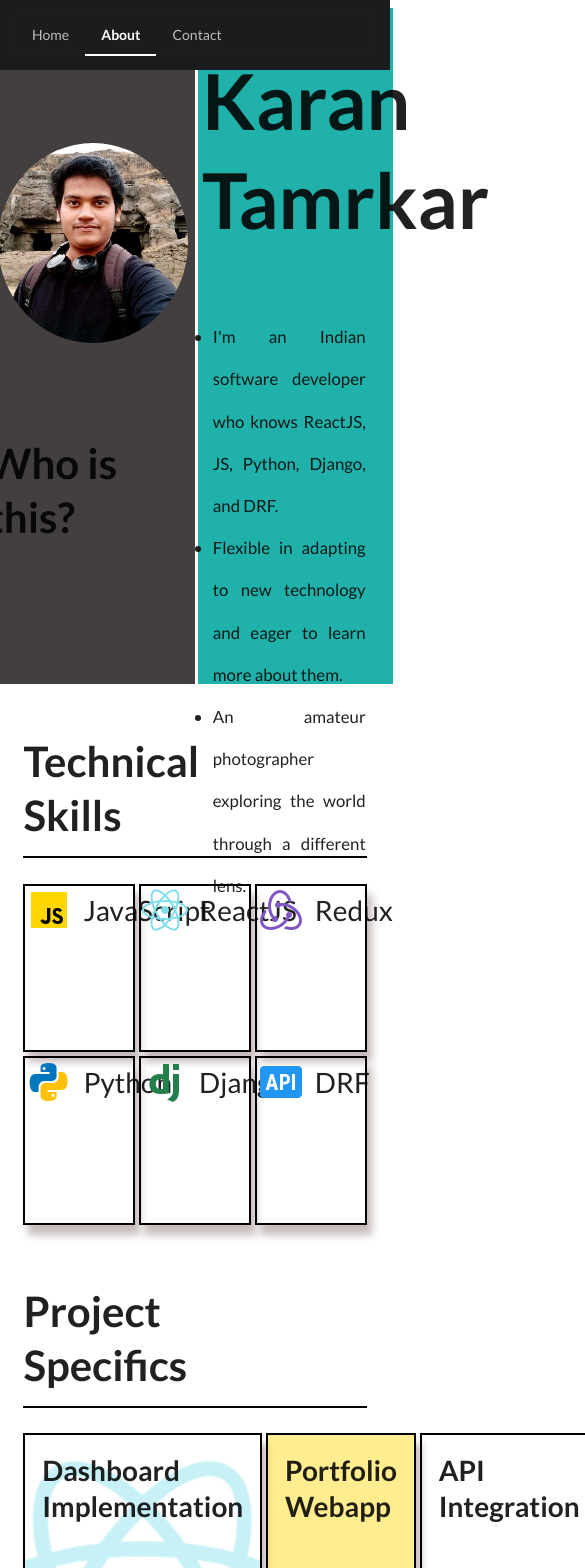
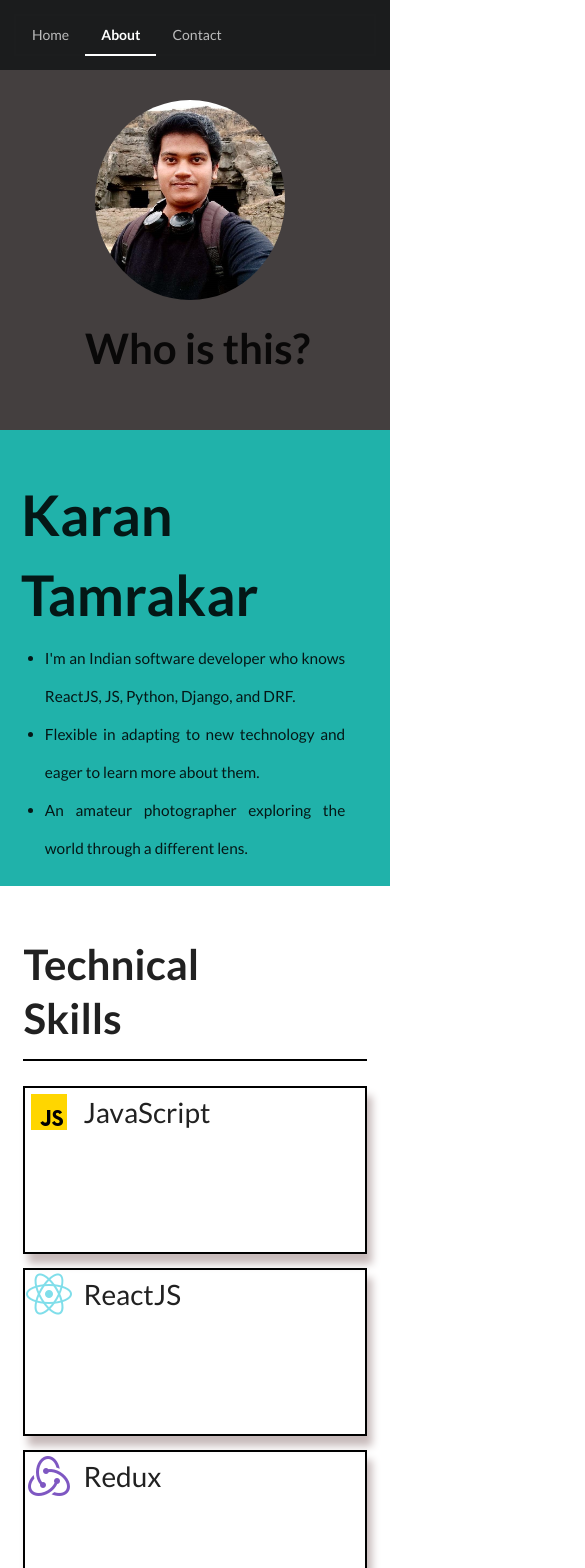
Before and after one commit to ktam0001/portfolio, a React (Create React App) app: page /about in a window 390 px wide. Shown: the top 1568 px of the page, 585 px wide, since content can reach past the window. Built offline with nearby package versions, Linux system fonts and the light colour scheme.

Commit message:
feat: added responsive friendly behaviour for whole about and contact pages

```diff
--- a/src/components/About.js
+++ b/src/components/About.js
@@ -17,7 +17,7 @@ const  About = () => {
                     <h2 className = "big-font">Who is this?</h2>
                 </div>
                 <div className = 'grid1-div2'>
-                    <h2 className = "bigger-font">Karan<br/>Tamrkar</h2>
+                    <p className = "bigger-font">Karan<br/>Tamrakar</p>
 
                     <ul className = 'intro-p'>
                         <li>I'm an Indian software developer who knows ReactJS, JS, Python, Django, and DRF.</li>
@@ -33,9 +33,11 @@ const  About = () => {
                 <a target = '_blank' href = 'https://www.instagram.com/karan_tamrakar/'>
                     <img className = 'instalink-img' src = {instaprofilelogo} alt = 'insta_logo'/>
                 </a>
+                <section className='instalink-section'>
                     <a target = '_blank' href = 'https://www.instagram.com/karan_tamrakar/'>
-                    <h3 className = 'instalink-h3'>See through my lens...</h3>
+                        <p className = 'instalink-h3'>See through my lens...</p>
                     </a>
+                </section>
             </div>
             <GenGrid css = {{
                 footer_main_div : 'footerC1 footerC1-duplicate',
--- a/src/components/Contact.js
+++ b/src/components/Contact.js
@@ -11,7 +11,7 @@ function Contact() {
             <div className = 'contact-maindiv'>
                 <Header prop = 'Contact'></Header>
                 <div className = 'contact-h1-div'>
-                    <h1 className = 'contact-h1'>Let's Connect</h1>
+                    <p className = 'contact-h1'>Let's Connect</p>
                 </div>
                 <ContactForm></ContactForm>
                 <div className = 'resume_dlink'>
--- a/src/components/CoreProjectGrid.js
+++ b/src/components/CoreProjectGrid.js
@@ -1,10 +1,9 @@
-import React from 'react'
 import './styles/coreprojectgrid.css';
 
 
 // core-div-2-img1
 // <img classname = 'core-div-2img' src = {ReactJSimg} alt = ''/>
-const CoreProjectGrid = (props) => {
+const CoreProjectGrid = () => {
     return (
         <div className = 'core-div-1'>
             <div className = 'core-div-2 core-div-2-img1'>
--- a/src/components/styles/about.css
+++ b/src/components/styles/about.css
@@ -11,12 +11,12 @@
 }
 .grid1{
     display: grid;
-    grid-template-rows: 80vh;
+    grid-template-rows: 70vh;
     grid-template-columns: 50% 50%;
     /* column-gap: 8px; */
     column-gap: 3px;
-    margin-top: 1vh;
-    margin-right: 0;
+    margin-top: 2vh;
+    /* margin-right: 0; */
 }
 .grid1-div1{
     background-color: rgb(68, 63, 63);
@@ -28,7 +28,9 @@
 }
 
 .grid1-div2{
+    position: relative;
     background-color: lightseagreen;
+    padding-top: 2vh;
     /* grid-row-start: 1;
     grid-column-start: 2;
     grid-row-end : 3; */
@@ -56,34 +58,129 @@
 }
 
 .bigger-font{
-    font-size: 5.5em;
-    position: inherit;
-    padding-top : 5vh;
-    padding-left : 1vw;
+    font-size: 5.5rem;
+    position: absolute;
+    padding-top : 2rem;
+    padding-left : 1.5rem;
+    font-weight: 800;
     /* top : 5vh;
     left : 1vw;
     right : 0; */
 }
 
 .intro-p{
-    font-size: 1.2em;
+    position: absolute;
+    top: 19rem;
+    font-size: 1.2rem;
     /* margin-left : 2.3vw; */
-    margin-left : 3.8vw;
-    margin-top : 8vh;
-    margin-right : 7vw;
+    margin-left : 3.2rem;
+    /* margin-top : ; */
+    margin-right : 3.2rem;
     text-align: justify;
     text-justify: inter-word;
     line-height: 5vh;
+    /* overflow: hidden; */
 }
 
 .instalink{
     margin-top : 10vh;
     display: flex;
     justify-content: center;
+    align-items: ;
 
 }
 
 .instalink-h3{
     font-size: 3em;
-    padding-top : 17px;
+    font-weight: 700;
+    padding-bottom: 0.5rem;
+    /* padding-top : 17px; */
 }
+
+
+
+.instalink-section{
+    display: flex;
+    justify-content: center;
+    /* align-items: center; */
+    flex-direction: column;
+    /* margin-top: 2vh; */
+}
+
+/* need to work more later on -> might need to cover other smaller screen sizes as well */
+@media screen and (max-width: 768px) {
+    /* .bigger-font{
+        font-size: 4.5rem;
+        font-weight: 600;
+    } */
+     /* above one, need to check later about this, most probably need to change the font size of the bigger-font class and weight as well */
+    .intro-p{
+        line-height: 4.5vh;
+    }
+    /* .grid1-div2{
+        padding-top: 100px; */
+        /* grid-row-start: 1;
+        grid-column-start: 2;
+        grid-row-end : 3; */
+    /* } */
+}
+
+@media (max-width: 768px) {
+  .grid1 {
+    grid-template-columns: 100%;  /* Stack items vertically */
+    grid-template-rows: 49vh 50vh;     /* Let rows adjust based on content */
+  }
+  .instalink-h3{
+    font-size: 1.7rem;
+    font-weight: 600;
+    /* padding-top: 2rem; */
+    }
+    .instalink-img{
+        width: 5em;
+        height: 5em;
+        /* margin-right: 1rem; */
+        /* margin-top: 1rem; */
+        }
+}
+
+@media (max-width: 670px) {
+  .bigger-font{
+        font-size: 4rem;
+        font-weight: 600;
+    }
+    .intro-p{
+        margin-top:-4rem;
+        font-size: 1.1rem;
+    }
+    .big-font{
+        margin-top: 4rem;
+    }
+    .grid1 {
+        grid-template-columns: 100%;  /* Stack items vertically */
+        grid-template-rows: 49vh fit-content;     /* Let rows adjust based on content */
+        overflow: hidden;
+        text-overflow: ellipsis;
+    }
+}
+
+@media screen and (max-width: 562px) {
+    .grid1 {
+        grid-template-columns: 100%;  /* Stack items vertically */
+        grid-template-rows: 49vh 54vh;     /* Let rows adjust based on content */
+    }
+
+}
+
+@media screen and (max-width: 386px) {
+    .grid1 {
+        grid-template-columns: 100%;  /* Stack items vertically */
+        grid-template-rows: 49vh 64vh;     /* Let rows adjust based on content */
+    }
+
+}
+
+@media screen and (min-width: 1200px) {
+    .intro-p{
+        margin-top: 2rem;
+    }
+}
--- a/src/components/styles/basic.css
+++ b/src/components/styles/basic.css
@@ -14,7 +14,8 @@
   /* padding: 2rem; */
   text-align: center;
   position: relative;
-  height: 90vh;
+  /* height: 64.1vh; */
+  height: 100vh;
 }
 .center-rounded{
     height: 180px;
@@ -77,3 +78,11 @@
   from{border-right-color: rgba(255, 255, 255, 0.75);}
   to{border-right-color: transparent;}
 }
+
+@media screen and (max-width: 768px) {
+    .body{
+        height: 60.8vh;
+        /* padding: 0;
+        margin: 0; */
+    }
+}
--- a/src/components/styles/contact.css
+++ b/src/components/styles/contact.css
@@ -10,7 +10,8 @@
     width: 100vw;
 }
 .contact-h1{
-    font-size: 6em;
+    font-size: 6rem;
+    font-weight: 800;
     color: rgb(53, 46, 46);
     position: relative;
     left : 50%;
@@ -31,3 +32,60 @@
 .input-msg{
     color : rgb(53, 46, 46);
 }
+
+@media screen and (max-width: 768px) {
+    .contact-h1{
+        font-size: 5rem;
+        top: 53%;
+        /* left : 50%; */
+        /* margin-left: -2em; */
+    }
+    /* .resume_dlink_h3{
+        font-size: 1.5em;
+    } */
+
+}
+
+@media screen and (max-width: 580px) {
+    .contact-h1-div{
+        margin-top: 1vh;
+        background-image: linear-gradient(to right, rgba(255,0,0,0), rgb(95, 88, 88, 0.5));
+        height: 60vh;
+        width: 100vw;
+    }
+    /*.contact-h1{
+        font-size: 5rem;
+        top: 53%;
+        /* left : 50%; */
+        /* margin-left: -2em; */
+    /*}*/
+
+    /* .resume_dlink_h3{
+        font-size: 1.5em;
+    } */
+
+}
+
+@media screen and (max-width: 480px) {
+    .contact-h1-div{
+        margin-top: 1vh;
+        background-image: linear-gradient(to right, rgba(255,0,0,0), rgb(95, 88, 88, 0.5));
+        height: 50vh;
+        width: 100vw;
+    }
+    .contact-h1{
+        font-size: 4rem;
+    }
+}
+
+@media screen and (max-width: 420px) {
+   .contact-h1-div{
+        margin-top: 1vh;
+        background-image: linear-gradient(to right, rgba(255,0,0,0), rgb(95, 88, 88, 0.5));
+        height: 40vh;
+        width: 100vw;
+    }
+    .contact-h1{
+        font-size: 3rem;
+    }
+}
--- a/src/components/styles/contactform.css
+++ b/src/components/styles/contactform.css
@@ -78,8 +78,51 @@ button:focus {
     outline: none;
 }
 .form-div-1{
+    display: flex;
+    justify-content: space-between;
 }
 
 .form-div-2{
 
 }
+
+@media screen and (max-width: 580px){
+    .form-div-1{
+        display: flex;
+        flex-direction: column;
+        row-gap: 1rem;
+    }
+    .input-name{
+        width: 100%;
+    }
+    .input-email{
+        width: 100%;
+    }
+}
+
+@media screen and (max-width: 480px) {
+    .input-msg{
+        height : 20vh;/* this updated*/
+    }
+    .main-form{
+        height: fit-content;/* this updated*/
+    }
+    .input-submit{
+        min-height: 3rem;/* this updated*/
+    }
+}
+
+@media screen and (max-width: 420px) {
+    .input-msg{
+        height : 15vh;/* this updated*/
+    }
+    .input-submit{
+        min-height: 3rem;/* this updated*/
+    }
+    .input-name{
+        height: 3.5rem;
+    }
+    .input-email{
+        height: 3.5rem;
+    }
+}
--- a/src/components/styles/coreprojectgrid.css
+++ b/src/components/styles/coreprojectgrid.css
@@ -7,11 +7,23 @@
 .core-div-1{
     margin-top: 3vh;
     display: grid;
-    /* position : absolute; */
     grid-template-rows: auto auto;
-    grid-template-columns: auto auto auto;
-    grid-gap: 1vw;
+    grid-template-columns: repeat(3, 1fr);
+    grid-gap: 0.8rem;
 }
+
+@media (max-width: 900px) {
+    .core-div-1 {
+        grid-template-columns: repeat(2, 1fr);
+    }
+}
+
+@media (max-width: 600px) {
+    .core-div-1 {
+        grid-template-columns: 1fr;
+    }
+}
+
 .core-div-2-img1{
     background-image: url('../images/reactjs-backimg.png');
     background-repeat: no-repeat;
--- a/src/components/styles/footer.css
+++ b/src/components/styles/footer.css
@@ -30,6 +30,7 @@
 }
 .footerC2{
     position: relative;
+    /* max-width: fit-content; */
 }
 
 .labelC{
@@ -44,7 +45,15 @@
         flex-direction: column;
         align-items: center;
         justify-content: center;
+        /* margin-top: -50px !important; */
         padding-right: 4rem;
+        padding-bottom: 2rem;
+
+        position: relative;
+        /* margin-top : 10vh; */
+        padding-top: 6vh;
+        padding-bottom: 6vh;
+        grid-gap: 1rem;;
         /* padding-right: 0; */
     }
 
--- a/src/components/styles/techgrid.css
+++ b/src/components/styles/techgrid.css
@@ -25,6 +25,32 @@
     grid-gap: 1vw;
 }
 
+@media (max-width: 768px) {
+    .generic-grid {
+        grid-template-columns: 1fr 1fr;
+        grid-template-rows: 12rem 12rem 12rem;
+        grid-gap: 1rem;
+    }
+
+    .nested-div-cls2{
+        position: relative;
+        box-shadow: 2px 3px 2px #c7baba
+    }
+}
+
+@media (max-width: 460px) {
+    .generic-grid {
+        grid-template-columns: 1fr;
+        grid-auto-rows: 12rem;
+        grid-gap: 1rem;
+    }
+
+    .nested-div-cls2{
+        position: relative;
+        box-shadow: 2px 3px 2px #c7baba
+    }
+}
+
 .nested-div{
     border : 2px solid rgba(0, 0, 0, 1);
 }
```
Lines whose indentation alone changed are shown as unchanged.
